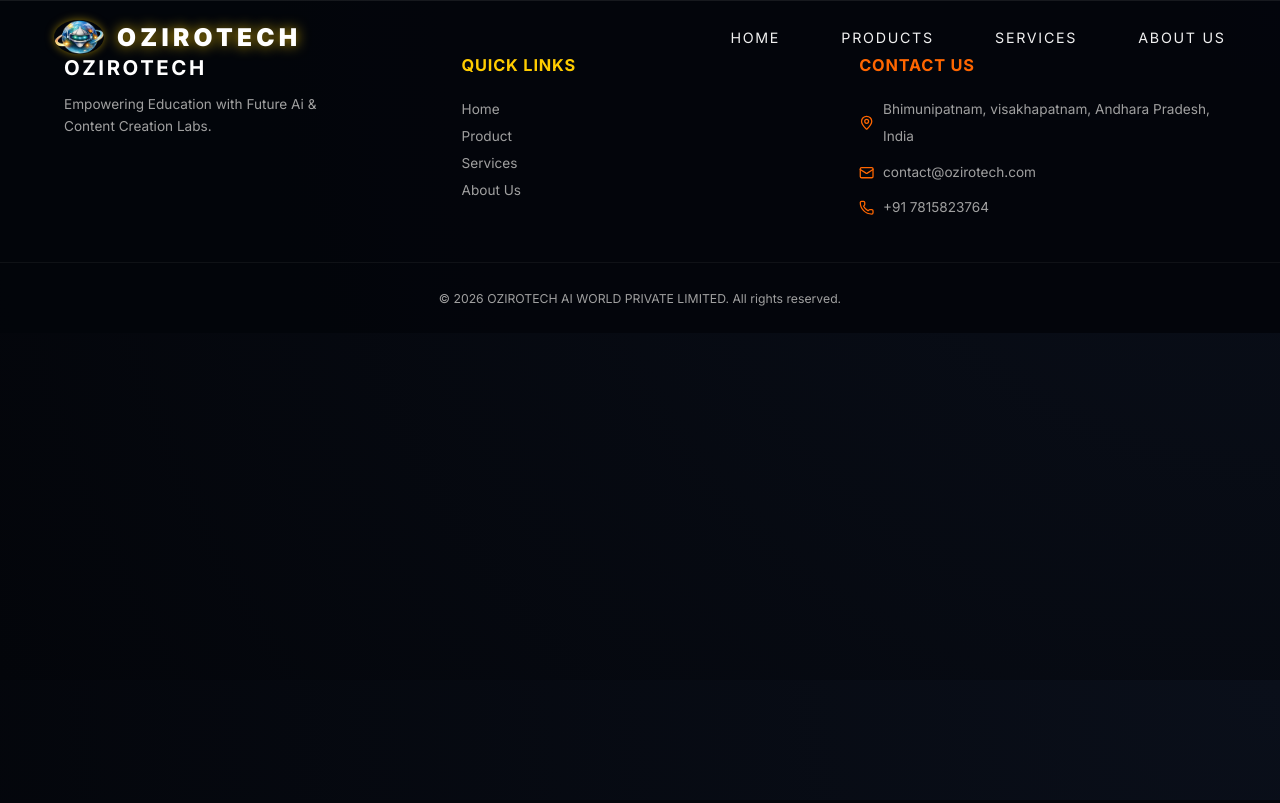
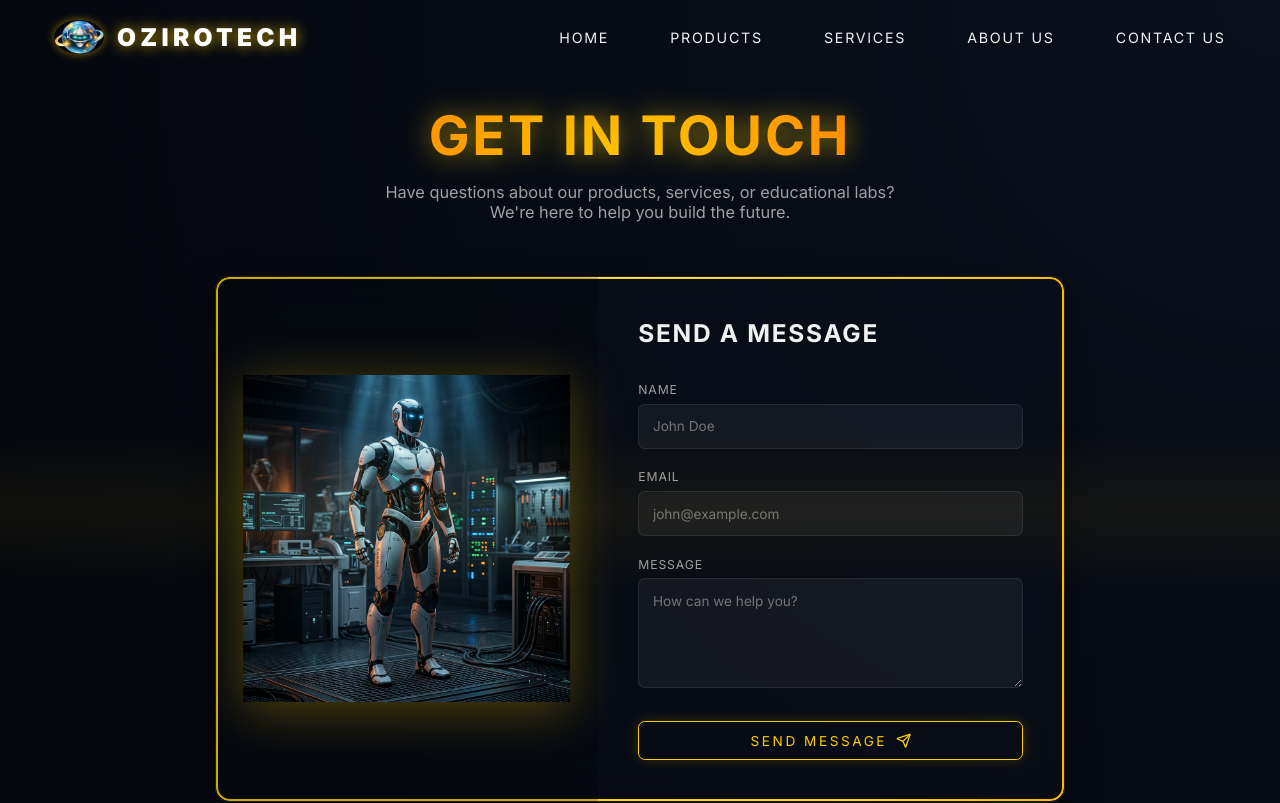
Before and after one commit to vamsireddy-28/Ozirotechwebsite, a React (Vite) app: page /contact in a window 1280 px wide. Shown: the top 803 px of the page. Built offline with nearby package versions, Linux system fonts and the light colour scheme.

Commit message:
Contact us page updated

```diff
--- a/src/App.jsx
+++ b/src/App.jsx
@@ -6,6 +6,7 @@
 import Services from './pages/Services';
 import Products from './pages/Products';
 import ProductDetails from './pages/ProductDetails';
+import Contact from './pages/Contact';
 
 function App() {
   return (
@@ -17,6 +18,7 @@
         <Route path="/services" element={<Services />} />
         <Route path="/products" element={<Products />} />
         <Route path="/product/:id" element={<ProductDetails />} />
+        <Route path="/contact" element={<Contact />} />
       </Routes>
       <Footer />
     </Router>
--- a/src/components/Navbar.jsx
+++ b/src/components/Navbar.jsx
@@ -24,6 +24,7 @@
           <Link to="/products">Products</Link>
           <Link to="/services">Services</Link>
           <Link to="/about">About Us</Link>
+          <Link to="/contact">Contact Us</Link>
         </div>
       </div>
     </nav>
--- /dev/null
+++ b/src/pages/Contact.jsx
@@ -0,0 +1,202 @@
+import { useEffect } from 'react';
+import { motion } from 'framer-motion';
+import { Send } from 'lucide-react';
+
+const Contact = () => {
+  useEffect(() => {
+    window.scrollTo(0, 0);
+  }, []);
+
+  return (
+    <div style={{ paddingBottom: '100px', position: 'relative', minHeight: '100vh', display: 'flex', flexDirection: 'column', paddingTop: '120px' }}>
+      {/* GLOBAL SCANLINE FOR FUTURISTIC EFFECT */}
+      <div className="scanline-overlay"></div>
+
+      <div className="container" style={{ position: 'relative', zIndex: 2 }}>
+        <motion.div
+          initial={{ opacity: 0, y: 30 }}
+          animate={{ opacity: 1, y: 0 }}
+          transition={{ duration: 0.8 }}
+          style={{ textAlign: 'center', marginBottom: '4rem' }}
+        >
+          <h1 style={{ fontSize: 'clamp(2rem, 5vw, 4rem)', marginBottom: '1rem' }}>
+            <span className="radial-text-gradient">GET IN TOUCH</span>
+          </h1>
+          <p style={{ color: 'var(--text-secondary)', fontSize: '1.2rem', maxWidth: '600px', margin: '0 auto' }}>
+            Have questions about our products, services, or educational labs? We're here to help you build the future.
+          </p>
+        </motion.div>
+
+        <motion.div
+          initial={{ opacity: 0, y: 50 }}
+          animate={{ opacity: 1, y: 0 }}
+          transition={{ duration: 0.8, delay: 0.2 }}
+          className="glass-panel"
+          style={{
+            maxWidth: '1000px',
+            margin: '0 auto',
+            overflow: 'hidden'
+          }}
+        >
+          <div className="animated-gradient-border"></div>
+          <div style={{ display: 'flex', flexWrap: 'wrap' }}>
+            {/* Robot Image Side */}
+            <div style={{ flex: '1 1 300px', padding: '2rem', display: 'flex', alignItems: 'center', justifyContent: 'center', background: 'rgba(0,0,0,0.2)', zIndex: 1 }}>
+              <img
+                src="/assets/tesla_optimus_1781171028026.png"
+                alt="Ozirotech Robotics Product"
+                style={{
+                  width: '100%',
+                  height: 'auto',
+                  objectFit: 'contain',
+                  filter: 'drop-shadow(0 10px 30px rgba(255, 204, 0, 0.3))',
+                  transform: 'scaleX(-1)'
+                }}
+              />
+            </div>
+
+            {/* Contact Form Side */}
+            <div style={{ flex: '1 1 400px', padding: '3rem', zIndex: 1 }}>
+              <form
+                onSubmit={async (e) => {
+                  e.preventDefault();
+                  const form = e.target;
+                  const submitBtn = form.querySelector('button[type="submit"]');
+                  const originalText = submitBtn.innerHTML;
+
+                  submitBtn.innerHTML = 'Sending...';
+                  submitBtn.disabled = true;
+
+                  const formData = new FormData(form);
+                  // IMPORTANT: The user needs to get their free access key from web3forms.com
+                  // They enter gvenushashank@gmail.com on the website and get a key sent to them.
+                  // Replace 'YOUR_ACCESS_KEY_HERE' with that key.
+                  formData.append("access_key", "YOUR_ACCESS_KEY_HERE");
+
+                  try {
+                    const response = await fetch("https://api.web3forms.com/submit", {
+                      method: "POST",
+                      body: formData
+                    });
+
+                    const data = await response.json();
+
+                    if (data.success) {
+                      submitBtn.innerHTML = 'Message Sent!';
+                      submitBtn.style.background = 'var(--accent-cyan)';
+                      submitBtn.style.color = '#000';
+                      form.reset();
+
+                      setTimeout(() => {
+                        submitBtn.innerHTML = originalText;
+                        submitBtn.disabled = false;
+                        submitBtn.style.background = 'transparent';
+                        submitBtn.style.color = 'var(--accent-cyan)';
+                      }, 3000);
+                    } else {
+                      submitBtn.innerHTML = 'Error! Try Again';
+                      submitBtn.disabled = false;
+                    }
+                  } catch (error) {
+                    submitBtn.innerHTML = 'Error! Try Again';
+                    submitBtn.disabled = false;
+                  }
+                }}
+                style={{ display: 'flex', flexDirection: 'column', gap: '1.5rem' }}
+              >
+                <h2 style={{ color: 'var(--text-primary)', fontSize: '1.8rem', marginBottom: '1rem', textTransform: 'uppercase', letterSpacing: '2px' }}>Send a Message</h2>
+
+                <div style={{ display: 'flex', flexDirection: 'column', gap: '0.5rem' }}>
+                  <label style={{ color: 'var(--text-secondary)', fontSize: '0.9rem', textTransform: 'uppercase', letterSpacing: '1px' }}>Name</label>
+                  <input
+                    type="text"
+                    name="name"
+                    required
+                    placeholder="John Doe"
+                    style={{
+                      background: 'rgba(255, 255, 255, 0.05)',
+                      border: '1px solid var(--glass-border)',
+                      padding: '1rem',
+                      borderRadius: '8px',
+                      color: '#fff',
+                      fontFamily: 'var(--font-main)',
+                      fontSize: '1rem',
+                      outline: 'none',
+                      transition: 'border-color 0.3s'
+                    }}
+                    onFocus={(e) => e.target.style.borderColor = 'var(--accent-cyan)'}
+                    onBlur={(e) => e.target.style.borderColor = 'var(--glass-border)'}
+                  />
+                </div>
+
+                <div style={{ display: 'flex', flexDirection: 'column', gap: '0.5rem' }}>
+                  <label style={{ color: 'var(--text-secondary)', fontSize: '0.9rem', textTransform: 'uppercase', letterSpacing: '1px' }}>Email</label>
+                  <input
+                    type="email"
+                    name="email"
+                    required
+                    placeholder="john@example.com"
+                    style={{
+                      background: 'rgba(255, 255, 255, 0.05)',
+                      border: '1px solid var(--glass-border)',
+                      padding: '1rem',
+                      borderRadius: '8px',
+                      color: '#fff',
+                      fontFamily: 'var(--font-main)',
+                      fontSize: '1rem',
+                      outline: 'none',
+                      transition: 'border-color 0.3s'
+                    }}
+                    onFocus={(e) => e.target.style.borderColor = 'var(--accent-cyan)'}
+                    onBlur={(e) => e.target.style.borderColor = 'var(--glass-border)'}
+                  />
+                </div>
+
+                <div style={{ display: 'flex', flexDirection: 'column', gap: '0.5rem' }}>
+                  <label style={{ color: 'var(--text-secondary)', fontSize: '0.9rem', textTransform: 'uppercase', letterSpacing: '1px' }}>Message</label>
+                  <textarea
+                    name="message"
+                    required
+                    rows="5"
+                    placeholder="How can we help you?"
+                    style={{
+                      background: 'rgba(255, 255, 255, 0.05)',
+                      border: '1px solid var(--glass-border)',
+                      padding: '1rem',
+                      borderRadius: '8px',
+                      color: '#fff',
+                      fontFamily: 'var(--font-main)',
+                      fontSize: '1rem',
+                      outline: 'none',
+                      resize: 'vertical',
+                      transition: 'border-color 0.3s'
+                    }}
+                    onFocus={(e) => e.target.style.borderColor = 'var(--accent-cyan)'}
+                    onBlur={(e) => e.target.style.borderColor = 'var(--glass-border)'}
+                  ></textarea>
+                </div>
+
+                <button
+                  type="submit"
+                  className="glow-button"
+                  style={{
+                    marginTop: '1rem',
+                    display: 'flex',
+                    alignItems: 'center',
+                    justifyContent: 'center',
+                    gap: '10px'
+                  }}
+                >
+                  Send Message
+                  <Send size={18} />
+                </button>
+              </form>
+            </div>
+          </div>
+        </motion.div>
+      </div>
+    </div>
+  );
+};
+
+export default Contact;
```
Also changed, not shown: 1 other file (tests, documents, lock files or other folders).
